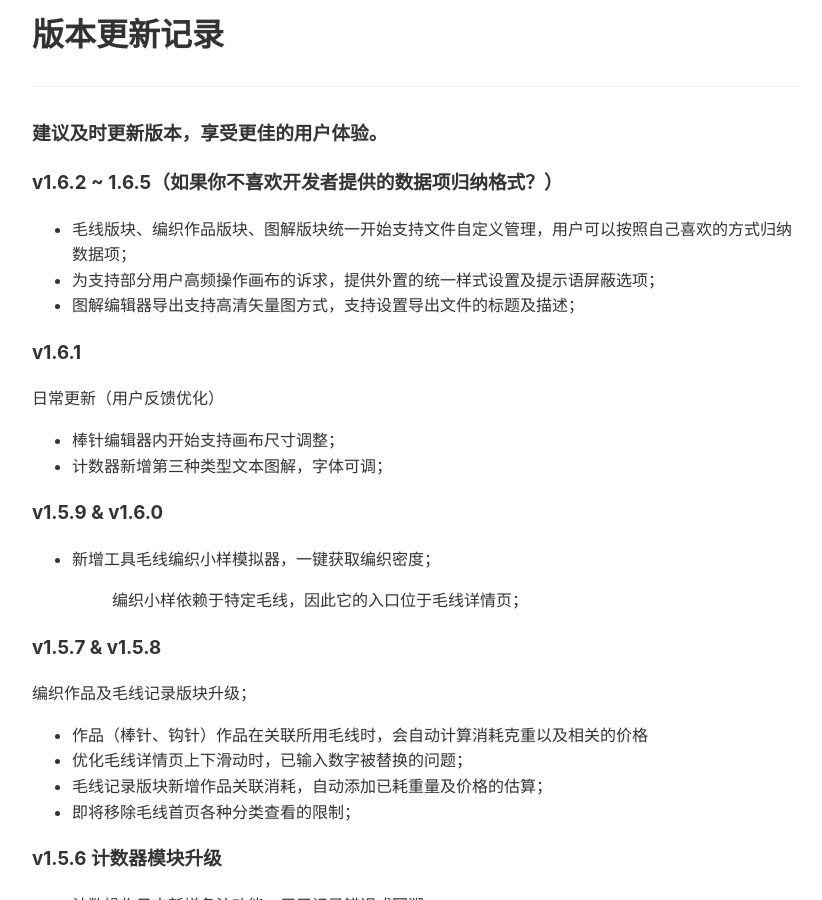
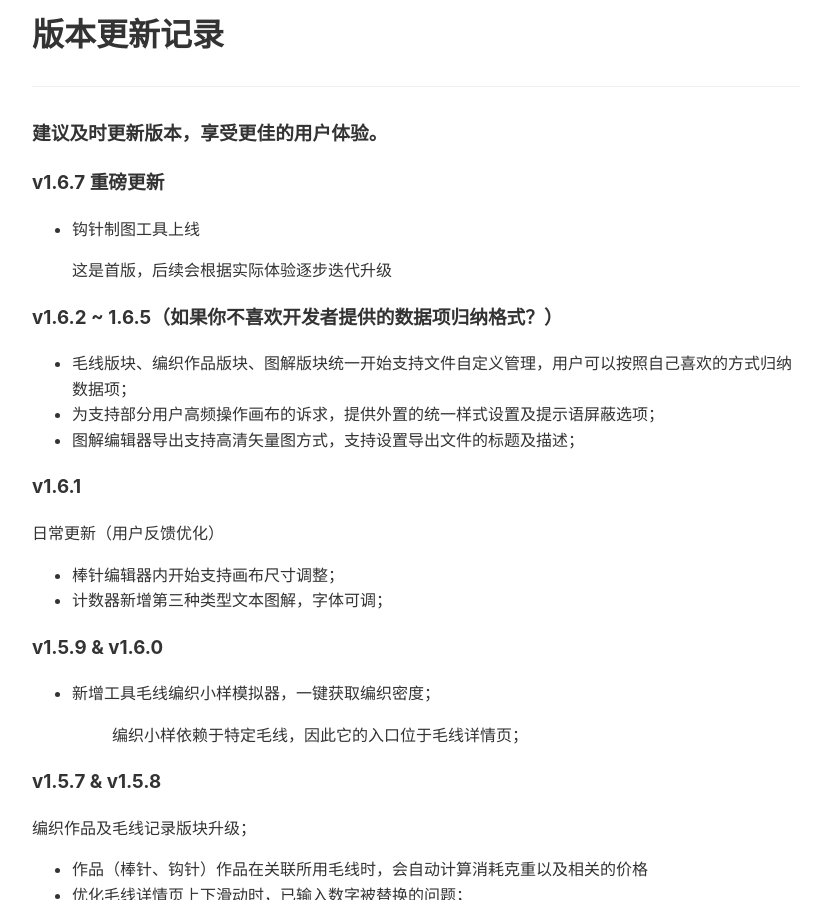
Before and after one commit to iBlackStone/iblackstone.github.io, a Jekyll site: the page built from setword/versions.md, in a window 1280 px wide and 900 px high. Shown: the whole window, without its empty margins (224-1046 px from the left). Built offline with Jekyll 4.4.1, drawn with Linux system fonts in a browser that asks for light colours.

```diff
--- a/setword/versions.md
+++ b/setword/versions.md
@@ -4,6 +4,11 @@ title: "版本更新记录"
 ---
 
 ### 建议及时更新版本，享受更佳的用户体验。
+
+### v1.6.7 重磅更新
+- 钩针制图工具上线
+
+> 这是首版，后续会根据实际体验逐步迭代升级
 
 ### v1.6.2 ~ 1.6.5（如果你不喜欢开发者提供的数据项归纳格式？）
 
```
Also changed, not shown: setword/versionsen.md (+5 -0 lines).
